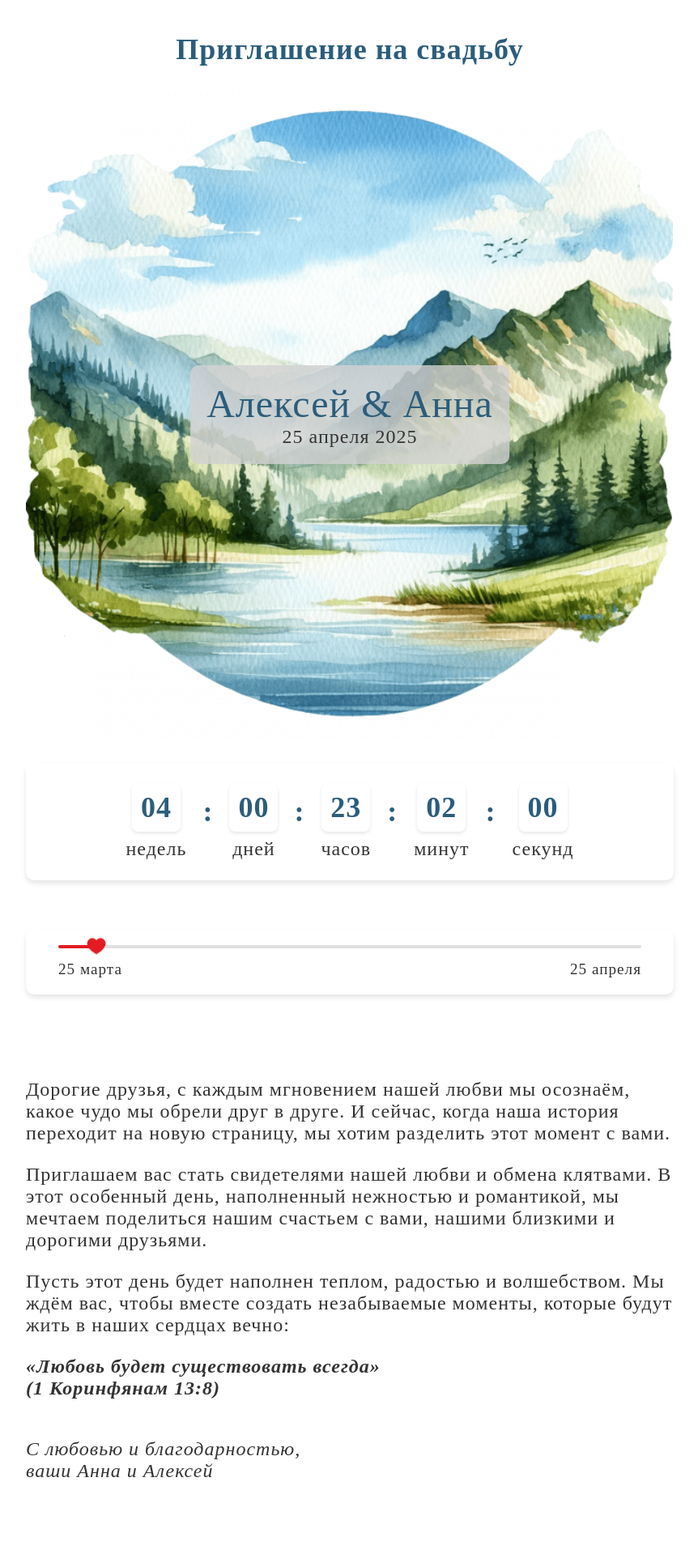
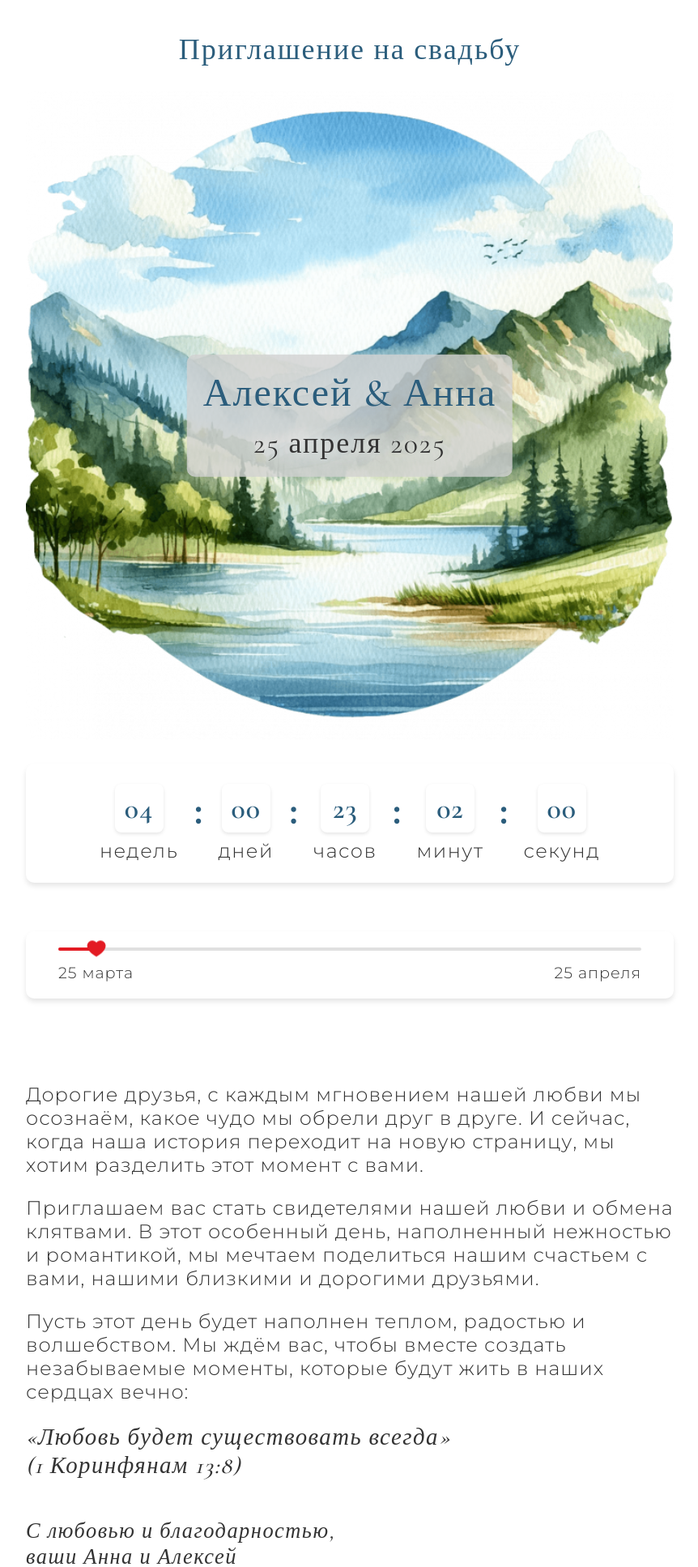
Before and after one commit to trewstaples/weeding, a PHP site: page / in a window 1280 px wide. Shown: the top 1935 px of the page at 81% size, without its empty margins (208-1070 px from the left). Run offline with PHP 8.4, Linux system fonts and the light colour scheme.

Commit message:
Изменен шрифт

```diff
--- a/styles.css
+++ b/styles.css
@@ -1,4 +1,4 @@
-@import url('https://fonts.googleapis.com/css2?family=Playfair+Display:wght@400;700&display=swap');
+@import url('https://fonts.googleapis.com/css2?family=Cormorant+Garamond:wght@300;400;500;600;700&family=Montserrat:wght@300;400;500&display=swap');
 
 * {
   -webkit-tap-highlight-color: transparent;
@@ -13,11 +13,12 @@ html {
 :root {
   --color-primary: rgb(43, 93, 124);
   --color-secondary: rgb(51, 51, 51);
-  --font-family-base: 'Playfair Display', serif;
+  --font-family-title: 'Cormorant Garamond', serif;
+  --font-family-base: 'Montserrat', sans-serif;
   --font-size-base: 1rem;
   --font-size-small: 1rem; /* 16px */
   --font-size-medium: 1.5rem; /* 24px */
-  --font-size-large: 2rem; /* 32px */
+  --font-size-large: 2rem; /* 40px */
   --title-font-size: ;
   --spacing-md: 1rem;
   --spacing-lg: 2rem;
@@ -28,6 +29,15 @@ body {
   color: var(--color-primary);
   text-align: center;
   letter-spacing: 1px;
+  font-family: var(--font-family-base);
+  font-weight: 300;
+}
+
+h1,
+h2 {
+  font-family: var(--font-family-title);
+  font-weight: 500;
+  letter-spacing: 2px;
 }
 
 h1 {
@@ -90,13 +100,16 @@ section.visible {
 
 .hero-content h1 {
   margin: 0;
-  font-weight: normal;
+  font-weight: 500;
+  line-height: 1.2;
 }
 
 .date {
-  margin: 0;
-  font-weight: normal;
-  letter-spacing: 1px;
+  font-family: var(--font-family-title);
+  font-weight: 400;
+  font-size: var(--font-size-medium);
+  margin: 10px 0 0;
+  letter-spacing: 2px;
   text-shadow: 0 0 20px rgba(255, 255, 255, 1), 0 0 30px rgba(255, 255, 255, 0.8), 0 0 40px rgba(255, 255, 255, 0.6);
 }
 
@@ -136,7 +149,7 @@ section.visible {
   right: 0;
   bottom: 0;
   font-size: var(--font-size-medium);
-  font-weight: bold;
+  font-weight: 600;
   color: var(--color-primary);
   background: white;
   border-radius: 8px;
@@ -144,6 +157,7 @@ section.visible {
   transition: transform 0.6s cubic-bezier(0.4, 0, 0.2, 1);
   transform-style: preserve-3d;
   backface-visibility: hidden;
+  font-family: var(--font-family-title);
 }
 
 .countdown-number.flip {
@@ -165,6 +179,9 @@ section.visible {
 .countdown-label {
   font-size: var(--font-size-small);
   color: var(--color-secondary);
+  font-weight: 300;
+  letter-spacing: 1.5px;
+  font-family: var(--font-family-base);
 }
 
 .countdown-separator {
@@ -181,12 +198,18 @@ section.visible {
 }
 
 .invitation em {
-  font-weight: bold;
-  text-align: center;
+  font-family: var(--font-family-title);
+  font-weight: 500;
+  font-size: 1.2em;
+  letter-spacing: 1.5px;
 }
 
 .invitation__signature {
+  font-family: var(--font-family-title);
   font-style: italic;
+  font-weight: 400;
+  font-size: 1.1em;
+  letter-spacing: 1.5px;
   margin-top: var(--spacing-lg);
 }
 
```
